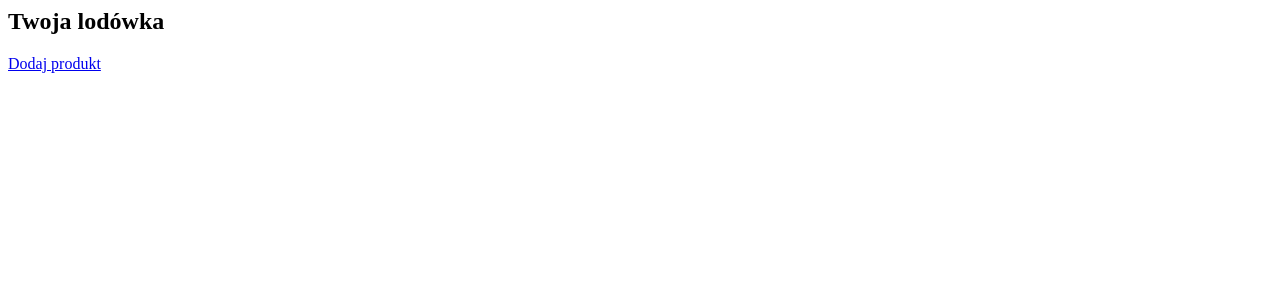
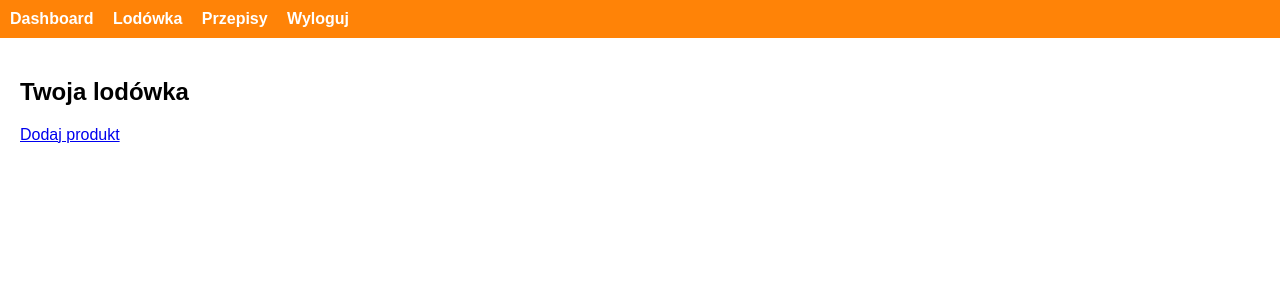
Before and after one commit to Jubyy/inzynierska, a Django app: page /fridge/ in a window 1280 px wide. Shown: the top 300 px of the page. Run offline with Django 5.2, Linux system fonts and the light colour scheme; the visitor is signed in with stand-in values (Sample User, id 1); data that the repository does not hold is empty.

Commit message:
Dodano nawigację i layout base.html

```diff
--- a/accounts/templates/accounts/dashboard.html
+++ b/accounts/templates/accounts/dashboard.html
@@ -1,3 +1,9 @@
+{% extends 'base.html' %}
+
+{% block content %}
+
 <h2>Witaj na swoim dashboardzie!</h2>
 <p>Jesteś zalogowany jako: {{ user.username }}</p>
 <a href="{% url 'logout' %}">Wyloguj się</a>
+
+{% endblock %}
--- a/accounts/templates/accounts/register.html
+++ b/accounts/templates/accounts/register.html
@@ -1,6 +1,12 @@
+{% extends 'base.html' %}
+
+{% block content %}
+
 <h2>Rejestracja</h2>
 <form method="post">
     {% csrf_token %}
     {{ form.as_p }}
     <button type="submit">Zarejestruj</button>
 </form>
+
+{% endblock %}
--- a/fridge/templates/fridge/add_item.html
+++ b/fridge/templates/fridge/add_item.html
@@ -1,3 +1,6 @@
+{% extends 'base.html' %}
+
+{% block content %}
 <h2>Dodaj produkt do lodówki</h2>
 <form method="post">
     {% csrf_token %}
@@ -5,3 +8,4 @@
     <button type="submit">Dodaj</button>
 </form>
 <a href="{% url 'fridge_list' %}">Wróć do lodówki</a>
+{% endblock %}
--- a/fridge/templates/fridge/confirm_delete_item.html
+++ b/fridge/templates/fridge/confirm_delete_item.html
@@ -1,6 +1,11 @@
+{% extends 'base.html' %}
+
+{% block content %}
+
 <h2>Czy na pewno chcesz usunąć produkt "{{ item.name }}"?</h2>
 <form method="post">
     {% csrf_token %}
     <button type="submit">Tak, usuń</button>
 </form>
 <a href="{% url 'fridge_list' %}">Anuluj</a>
+{% endblock %}
--- a/fridge/templates/fridge/edit_item.html
+++ b/fridge/templates/fridge/edit_item.html
@@ -1,3 +1,7 @@
+{% extends 'base.html' %}
+
+{% block content %}
+
 <h2>Edytuj produkt</h2>
 <form method="post">
     {% csrf_token %}
@@ -5,3 +9,4 @@
     <button type="submit">Zapisz zmiany</button>
 </form>
 <a href="{% url 'fridge_list' %}">Anuluj</a>
+{% endblock %}
--- a/fridge/templates/fridge/fridge_list.html
+++ b/fridge/templates/fridge/fridge_list.html
@@ -1,7 +1,11 @@
+{% extends 'base.html' %}
+
+{% block content %}
+
 <h2>Twoja lodówka</h2>
 <ul>
     {% for item in items %}
-        <<li>{{ item.name }} - {{ item.quantity }} {{ item.unit }}
+        <li>{{ item.name }} - {{ item.quantity }} {{ item.unit }}
             (ważność do: {{ item.expiry_date|default:"brak" }})
             <a href="{% url 'edit_fridge_item' item.id %}">Edytuj</a> |
             <a href="{% url 'delete_fridge_item' item.id %}">Usuń</a>
@@ -9,3 +13,4 @@
     {% endfor %}
 </ul>
 <a href="{% url 'add_fridge_item' %}">Dodaj produkt</a>
+{% endblock %}
--- a/recipes/templates/recipes/add_recipe.html
+++ b/recipes/templates/recipes/add_recipe.html
@@ -1,3 +1,7 @@
+{% extends 'base.html' %}
+
+{% block content %}
+
 <h2>Dodaj nowy przepis</h2>
 <form method="post">
     {% csrf_token %}
@@ -12,3 +16,4 @@
     <button type="submit">Zapisz przepis</button>
 </form>
 <a href="{% url 'recipe_list' %}">Wróć do listy przepisów</a>
+{% endblock %}
--- a/recipes/templates/recipes/check_ingredients.html
+++ b/recipes/templates/recipes/check_ingredients.html
@@ -1,3 +1,7 @@
+{% extends 'base.html' %}
+
+{% block content %}
+
 <h2>Sprawdzenie składników dla: {{ recipe.name }}</h2>
 
 {% if missing_ingredients %}
@@ -12,3 +16,4 @@
 {% endif %}
 
 <a href="{% url 'recipe_list' %}">Wróć do listy przepisów</a>
+{% endblock %}
--- a/recipes/templates/recipes/confirm_delete_recipe.html
+++ b/recipes/templates/recipes/confirm_delete_recipe.html
@@ -1,6 +1,11 @@
+{% extends 'base.html' %}
+
+{% block content %}
+
 <h2>Czy na pewno chcesz usunąć przepis "{{ recipe.name }}"?</h2>
 <form method="post">
     {% csrf_token %}
     <button type="submit">Tak, usuń</button>
 </form>
 <a href="{% url 'recipe_list' %}">Anuluj</a>
+{% endblock %}
--- a/recipes/templates/recipes/edit_recipe.html
+++ b/recipes/templates/recipes/edit_recipe.html
@@ -1,3 +1,7 @@
+{% extends 'base.html' %}
+
+{% block content %}
+
 <h2>Edytuj przepis: {{ recipe.name }}</h2>
 <form method="post">
     {% csrf_token %}
@@ -12,3 +16,4 @@
     <button type="submit">Zapisz zmiany</button>
 </form>
 <a href="{% url 'recipe_list' %}">Anuluj</a>
+{% endblock %}
--- a/recipes/templates/recipes/recipe_list.html
+++ b/recipes/templates/recipes/recipe_list.html
@@ -1,3 +1,7 @@
+{% extends 'base.html' %}
+
+{% block content %}
+
 <h2>Twoje przepisy</h2>
 <ul>
     {% for recipe in recipes %}
@@ -14,3 +18,4 @@
     {% endfor %}
 </ul>
 <a href="{% url 'add_recipe' %}">Dodaj przepis</a>
+{% endblock %}
--- a/recipes/templates/recipes/scale_form.html
+++ b/recipes/templates/recipes/scale_form.html
@@ -1,3 +1,7 @@
+{% extends 'base.html' %}
+
+{% block content %}
+
 <h2>Skalowanie przepisu: {{ recipe.name }}</h2>
 <form method="post">
     {% csrf_token %}
@@ -6,3 +10,5 @@
     <button type="submit">Przelicz</button>
 </form>
 <a href="{% url 'recipe_list' %}">Wróć do listy przepisów</a>
+
+{% endblock %}
--- /dev/null
+++ b/templates/base.html
@@ -0,0 +1,46 @@
+<!DOCTYPE html>
+<html lang="pl">
+<head>
+    <meta charset="UTF-8">
+    <title>Książka Kucharska</title>
+    <style>
+        body {
+            font-family: Arial, sans-serif;
+            margin: 0;
+            padding: 0;
+        }
+        nav {
+            background-color: #ff8307;
+            color: white;
+            padding: 10px;
+        }
+        nav a {
+            color: white;
+            margin-right: 15px;
+            text-decoration: none;
+            font-weight: bold;
+        }
+        nav a:hover {
+            text-decoration: underline;
+        }
+        .container {
+            padding: 20px;
+        }
+    </style>
+</head>
+<body>
+
+<nav>
+    <a href="{% url 'dashboard' %}">Dashboard</a>
+    <a href="{% url 'fridge_list' %}">Lodówka</a>
+    <a href="{% url 'recipe_list' %}">Przepisy</a>
+    <a href="{% url 'logout' %}">Wyloguj</a>
+</nav>
+
+<div class="container">
+    {% block content %}
+    {% endblock %}
+</div>
+
+</body>
+</html>
```
Also changed, not shown: recipes/templates/recipes/scale_recipe.html (+7 -0 lines), recipes/templates/recipes/shopping_list.html (+7 -0 lines).
